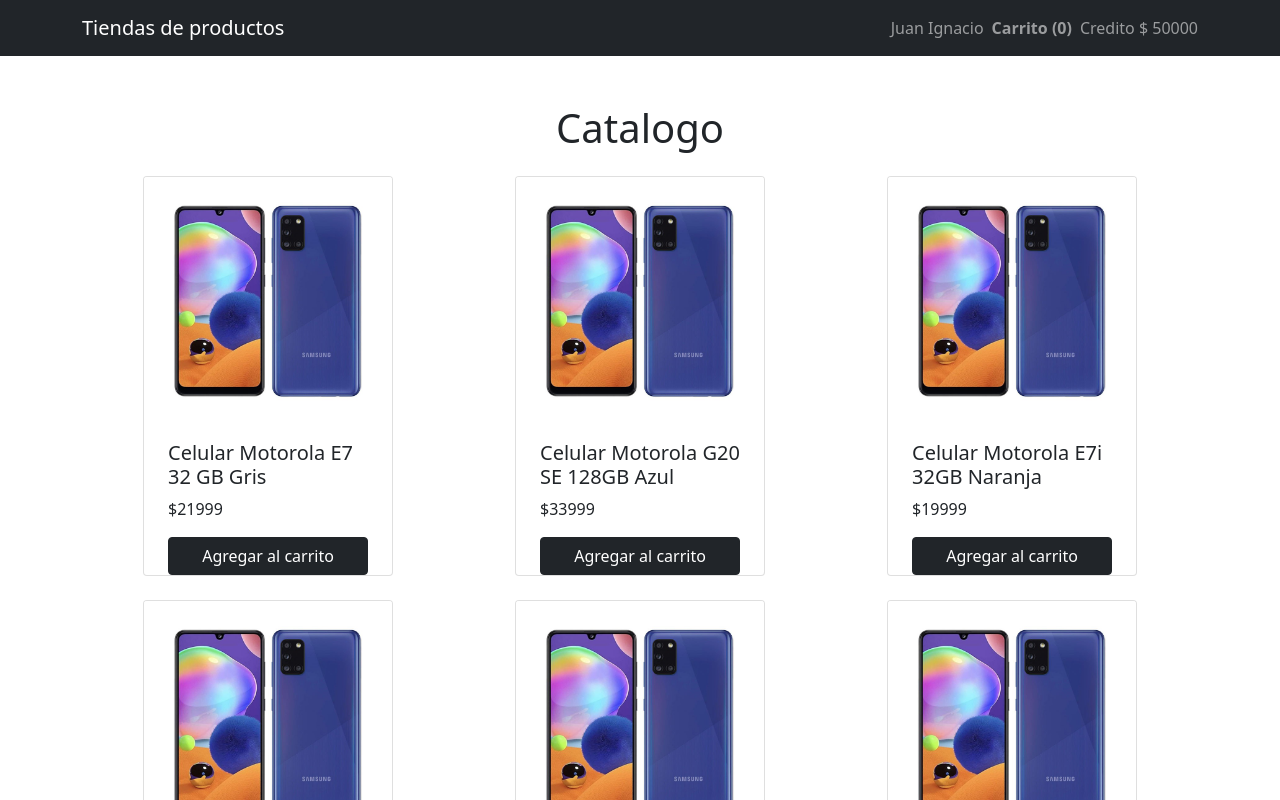
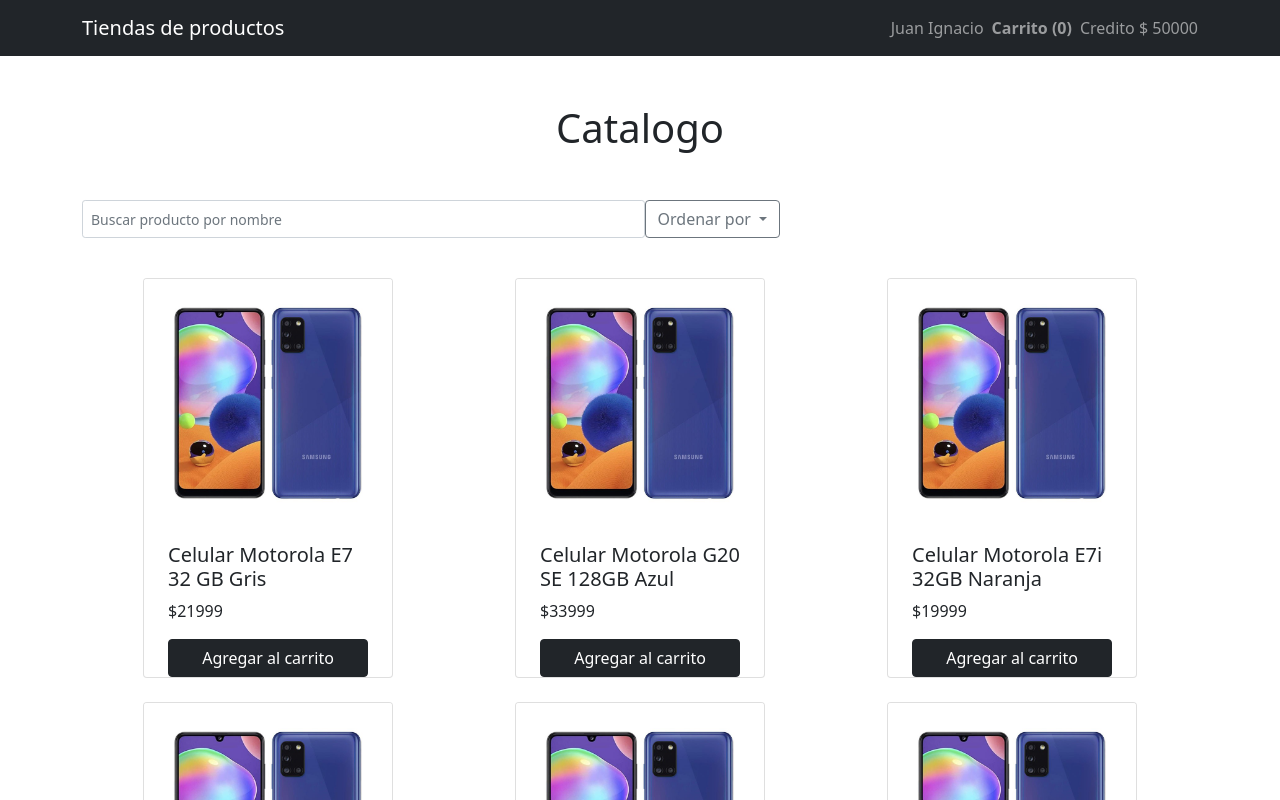
Before and after one commit to DanielVillajuan/ecommerce, a React (Create React App) app: page / in a window 1280 px wide. Shown: the top 800 px of the page. Built offline with nearby package versions, Linux system fonts and the light colour scheme.

Commit message:
componente filter

```diff
--- /dev/null
+++ b/src/components/Filters/index.js
@@ -0,0 +1,48 @@
+import React from "react";
+import {
+  Container,
+  Dropdown,
+  DropdownButton,
+  Form,
+  InputGroup,
+} from "react-bootstrap";
+
+const Filters = () => {
+  return (
+    <Container className="d-flex justify-content-between py-4 px-0">
+      <Form.Control
+        className="mb-3"
+        size="sm"
+        type="text"
+        placeholder="Buscar producto por nombre"
+      />
+      <InputGroup className="mb-3">
+        <DropdownButton
+          variant="outline-secondary"
+          title="Ordenar por "
+          id="input-group-dropdown-2"
+          align="end"
+        >
+          <Dropdown.Item
+            onClick={() => {
+              console.log("menor");
+            }}
+          >
+            Menor precio
+          </Dropdown.Item>
+          <Dropdown.Item
+            onClick={() => {
+              console.log("mayor");
+            }}
+          >
+            Mayor precio
+          </Dropdown.Item>
+          <Dropdown.Divider />
+          <Dropdown.Item>Ninguna</Dropdown.Item>
+        </DropdownButton>
+      </InputGroup>
+    </Container>
+  );
+};
+
+export default Filters;
--- a/src/components/Home/index.js
+++ b/src/components/Home/index.js
@@ -1,5 +1,6 @@
 import React from "react";
 import { Container } from "react-bootstrap";
+import Filters from "../Filters";
 
 import Products from "../Products";
 
@@ -8,6 +9,7 @@
     <>
       <Container className="mx-auto pt-4">
         <h1 className="mb-4 mt-4 text-center">Catalogo</h1>
+        <Filters />
         <Products />
       </Container>
     </>
```
